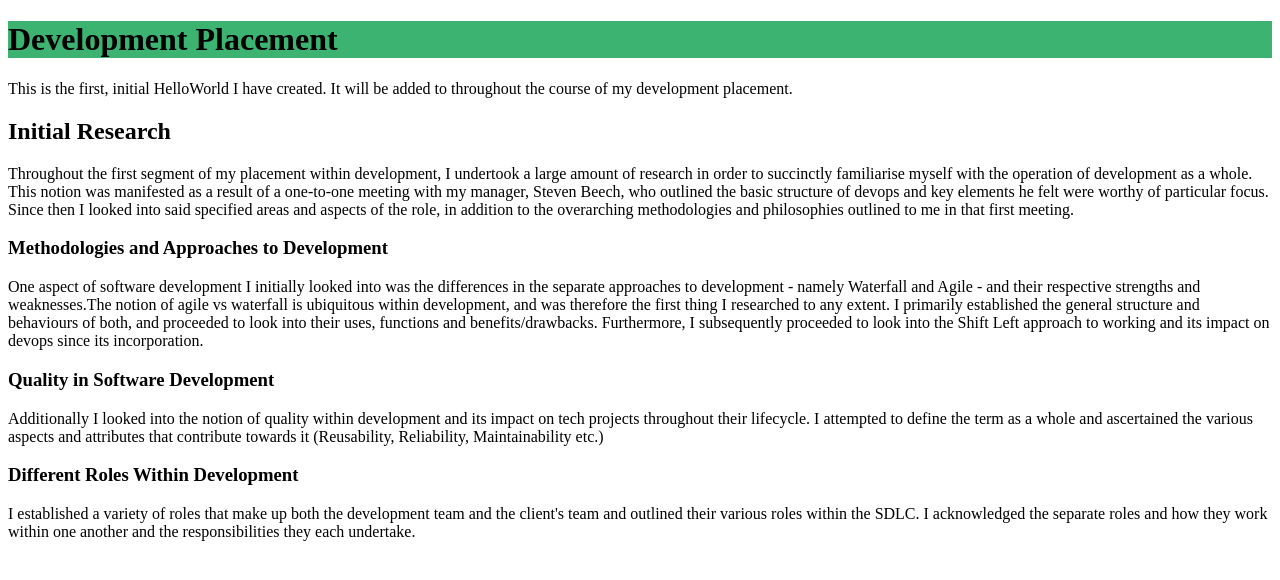
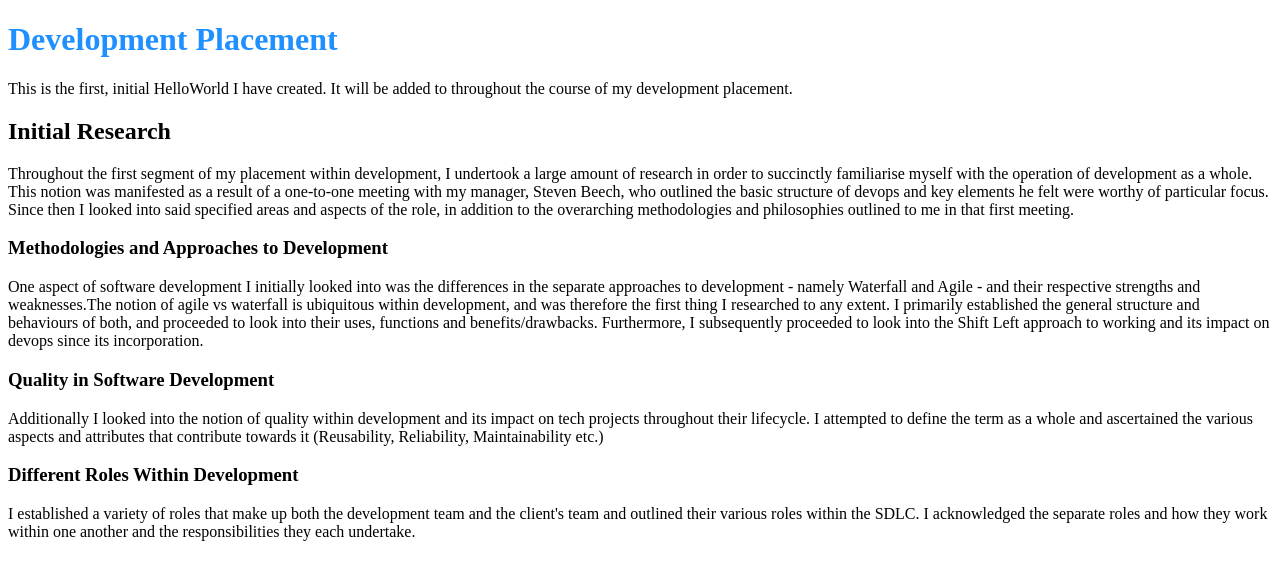
Before and after one commit to JackNelson1995/JackNelson1995.github.io, a plain HTML site: page index.html in a window 1280 px wide. Drawn offline with Linux system fonts and the light colour scheme.

Commit message:
commit 16

```diff
--- a/index.html
+++ b/index.html
@@ -1,7 +1,7 @@
 <!DOCTYPE html>
 <html>
 <body>
-<h1 style="background-color:MediumSeaGreen;" >Development Placement</h1>
+<h1 style="background-color:MediumSeaGreen;" > <h1 style="color:DodgerBlue;">Development Placement</h1>
 <p> This is the first, initial HelloWorld I have created. It will be added to throughout the course of my development placement. </p>
 <h2> Initial Research </h2>
 <p2> Throughout the first segment of my placement within development, I undertook a large amount of research in order to succinctly familiarise myself with the operation of development as a whole. </p2>
```
